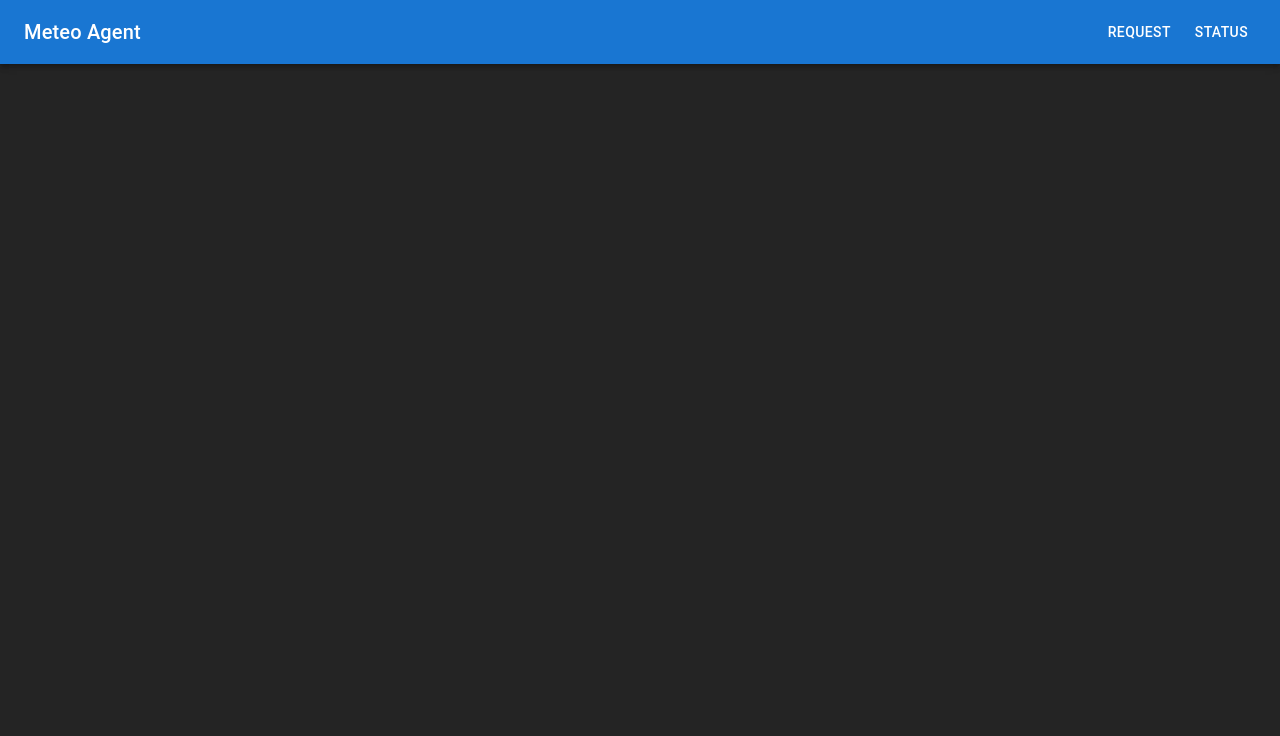
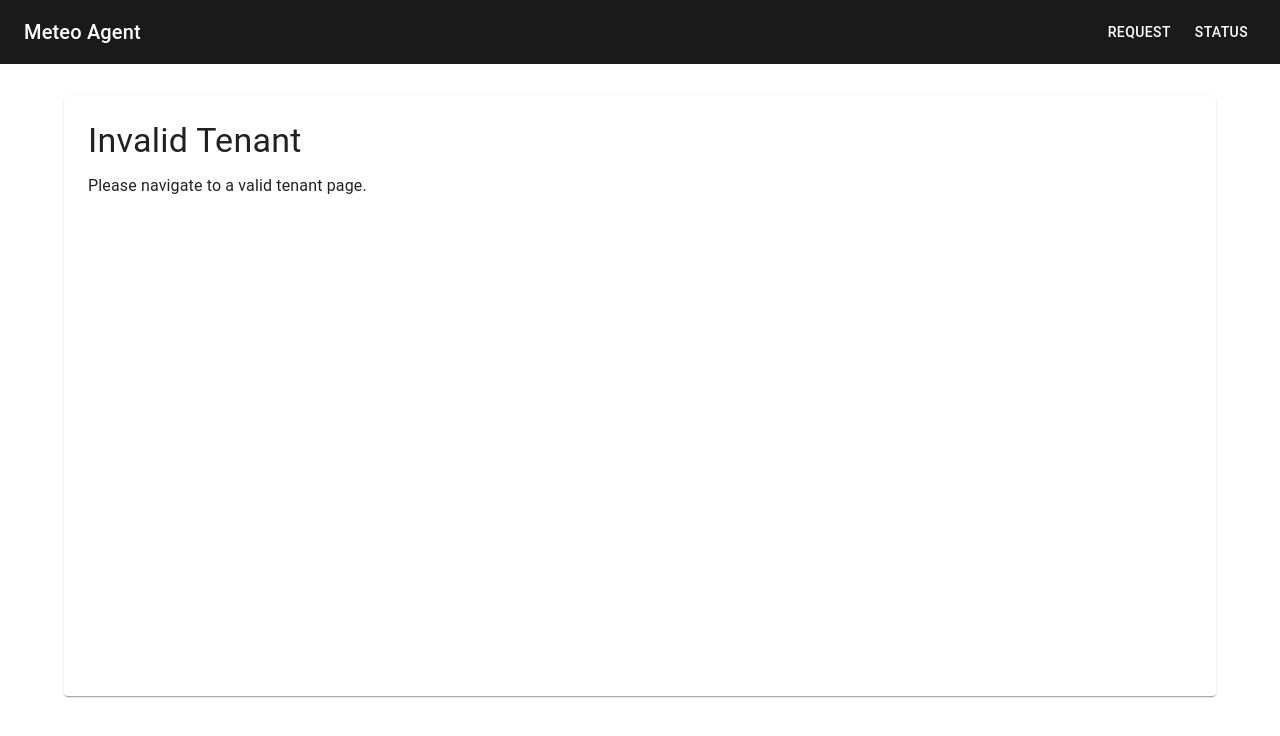
Before and after one commit to kubante/sap-agent, a React (Vite) app in the folder client/: page / in a window 1280 px wide. Shown: the top 736 px of the page. Built offline with nearby package versions, Linux system fonts and the light colour scheme.

Commit message:
Style FE and create InvalidTenant Component

```diff
--- a/client/src/App.tsx
+++ b/client/src/App.tsx
@@ -1,5 +1,5 @@
 import { BrowserRouter as Router, Routes, Route } from "react-router-dom";
-import { ThemeProvider, createTheme } from "@mui/material/styles";
+import { ThemeProvider } from "@mui/material/styles";
 import CssBaseline from "@mui/material/CssBaseline";
 import { Container } from "@mui/material";
 import { TENANTS, ROUTES } from "./constants.ts";
@@ -7,9 +7,8 @@ import { TenantProvider } from "./contexts/TenantContext";
 import Navigation from "./components/Navigation";
 import RequestPage from "./pages/RequestPage";
 import StatusPage from "./pages/StatusPage";
-
-// Create a theme instance
-const theme = createTheme();
+import InvalidTenant from "./components/InvalidTenant";
+import { theme } from "./theme";
 
 function App() {
   return (
@@ -17,8 +16,23 @@ function App() {
       <CssBaseline />
       <Router>
         <TenantProvider>
+          <div
+            style={{
+              display: "flex",
+              flexDirection: "column",
+              minHeight: "100vh",
+            }}
+          >
             <Navigation />
-          <Container maxWidth="lg" sx={{ mt: 4 }}>
+            <Container
+              maxWidth="lg"
+              sx={{
+                mt: 4,
+                flex: 1,
+                display: "flex",
+                flexDirection: "column",
+              }}
+            >
               <Routes>
                 {TENANTS.map((tenant) => (
                   <Route
@@ -34,8 +48,10 @@ function App() {
                     element={<StatusPage />}
                   />
                 ))}
+                <Route path="*" element={<InvalidTenant />} />
               </Routes>
             </Container>
+          </div>
         </TenantProvider>
       </Router>
     </ThemeProvider>
--- /dev/null
+++ b/client/src/components/InvalidTenant.tsx
@@ -0,0 +1,14 @@
+import { Paper, Typography } from "@mui/material";
+
+export default function InvalidTenant() {
+  return (
+    <Paper sx={{ p: 3, minHeight: "calc(100vh - 200px)" }}>
+      <Typography variant="h4" gutterBottom>
+        Invalid Tenant
+      </Typography>
+      <Typography variant="body1">
+        Please navigate to a valid tenant page.
+      </Typography>
+    </Paper>
+  );
+}
--- a/client/src/components/Navigation.tsx
+++ b/client/src/components/Navigation.tsx
@@ -9,7 +9,7 @@ export default function Navigation() {
   const { tenant: currentTenant } = useTenant();
 
   return (
-    <AppBar position="static">
+    <AppBar position="static" elevation={0}>
       <Toolbar>
         <Typography variant="h6" component="div" sx={{ flexGrow: 1 }}>
           Meteo Agent {currentTenant && `- ${capitalize(currentTenant)}`}
--- a/client/src/pages/RequestPage.tsx
+++ b/client/src/pages/RequestPage.tsx
@@ -1,6 +1,7 @@
 import { Paper, Typography, Box, Button, TextField } from "@mui/material";
 import { useState } from "react";
 import { useTenant } from "../contexts/TenantContext";
+import InvalidTenant from "../components/InvalidTenant";
 
 export default function RequestPage() {
   const { tenant } = useTenant();
@@ -12,16 +13,7 @@ export default function RequestPage() {
   };
 
   if (!tenant) {
-    return (
-      <Paper sx={{ p: 3 }}>
-        <Typography variant="h4" gutterBottom>
-          Invalid Tenant
-        </Typography>
-        <Typography variant="body1">
-          Please navigate to a valid tenant page.
-        </Typography>
-      </Paper>
-    );
+    return <InvalidTenant />;
   }
 
   return (
--- a/client/src/pages/StatusPage.tsx
+++ b/client/src/pages/StatusPage.tsx
@@ -10,6 +10,7 @@ import {
   TableRow,
 } from "@mui/material";
 import { useTenant } from "../contexts/TenantContext";
+import InvalidTenant from "../components/InvalidTenant";
 
 interface Job {
   id: string;
@@ -68,16 +69,7 @@ export default function StatusPage() {
   };
 
   if (!tenant) {
-    return (
-      <Paper sx={{ p: 3 }}>
-        <Typography variant="h4" gutterBottom>
-          Invalid Tenant
-        </Typography>
-        <Typography variant="body1">
-          Please navigate to a valid tenant page.
-        </Typography>
-      </Paper>
-    );
+    return <InvalidTenant />;
   }
 
   return (
--- /dev/null
+++ b/client/src/theme.tsx
@@ -0,0 +1,15 @@
+import { createTheme } from "@mui/material/styles";
+
+// Create a theme instance
+export const theme = createTheme({
+  components: {
+    MuiAppBar: {
+      styleOverrides: {
+        root: {
+          backgroundColor: "#1a1a1a", // Dark color
+          color: "#ffffff",
+        },
+      },
+    },
+  },
+});
```
Lines whose indentation alone changed are shown as unchanged.
